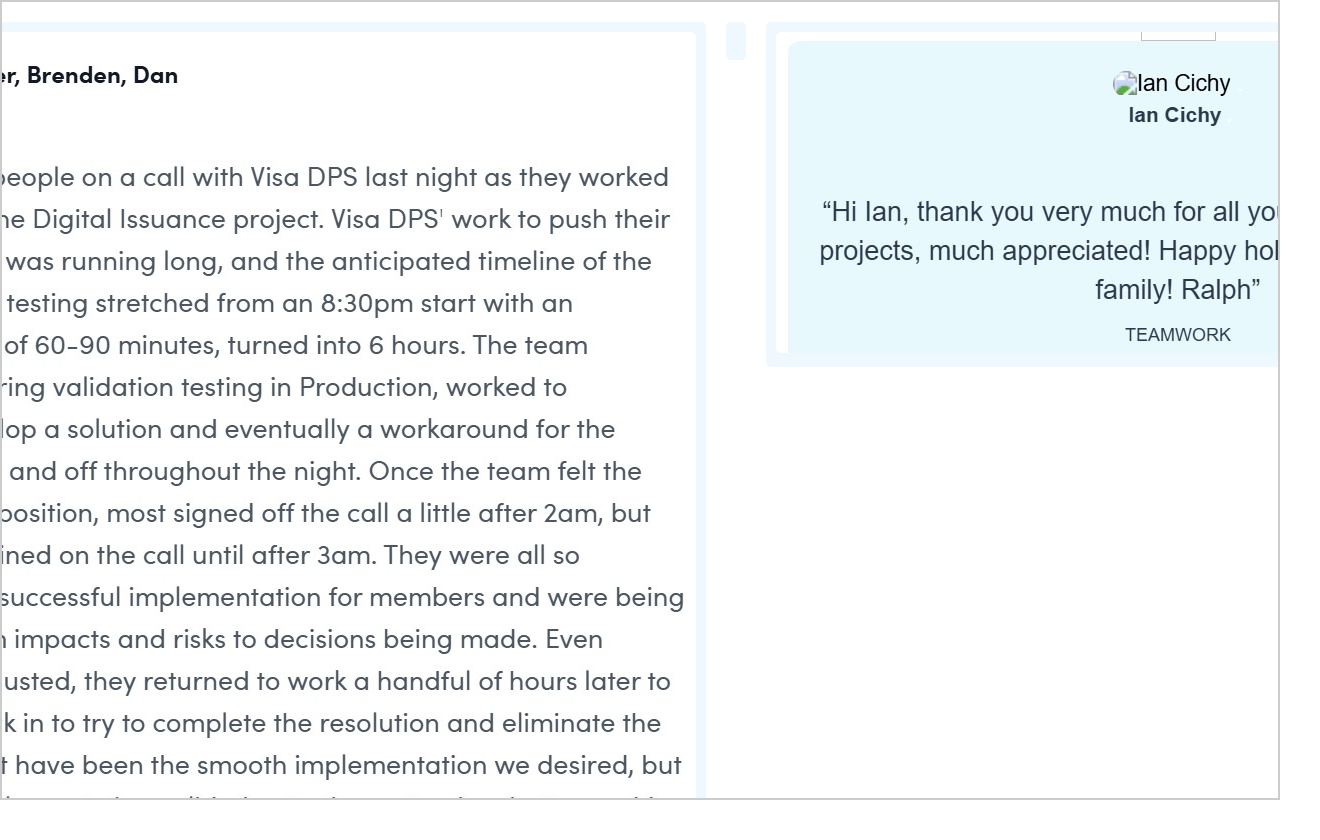
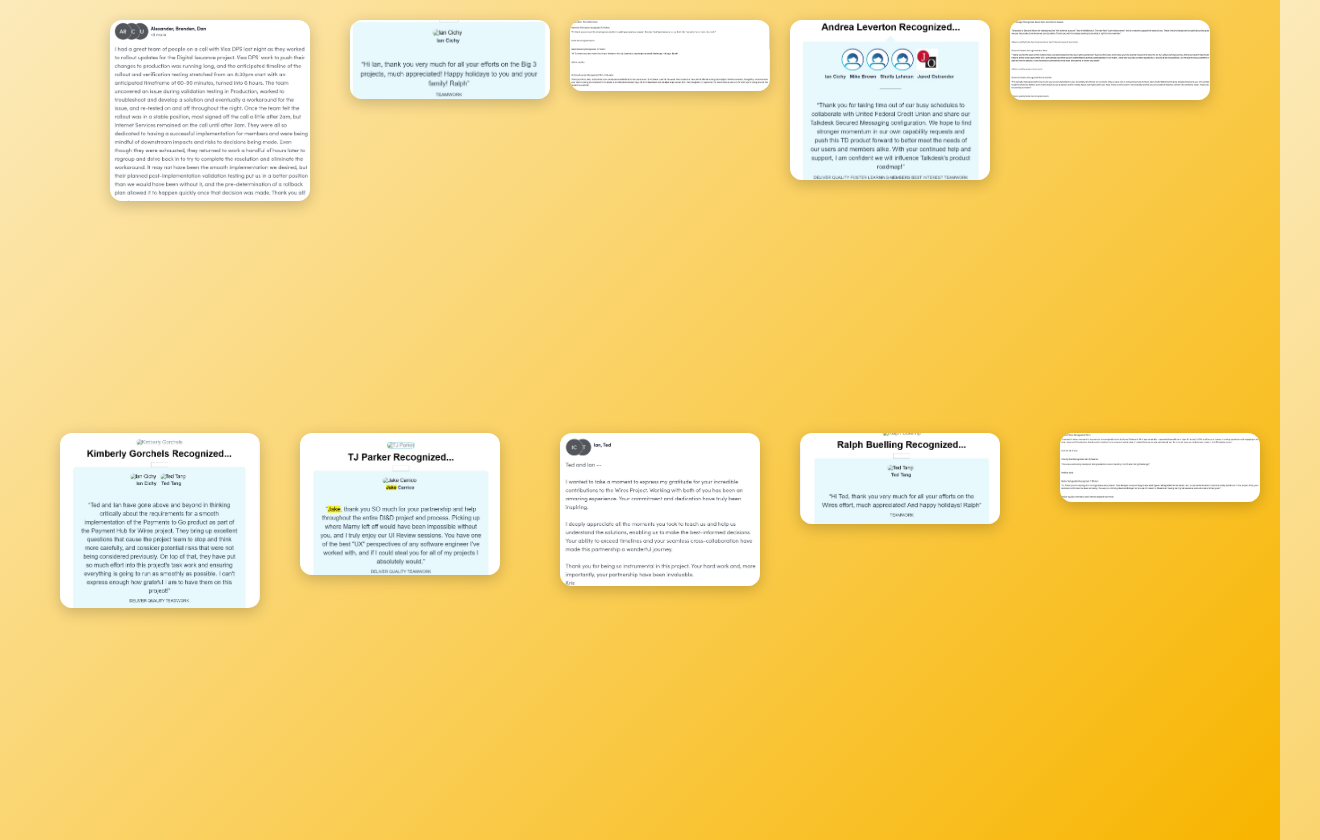
Before and after one commit to rekhaaasum/Scroll-baby-scroll, a plain HTML site: page index.html in a window 1280 px wide. Shown: the whole page, 1320 px wide, since content can reach past the window. Before the commit the page ends 800 px from the top, so only its background shows below. Drawn offline with Linux system fonts and the light colour scheme.

Commit message:
Update index.html

```diff
--- a/index.html
+++ b/index.html
@@ -4,7 +4,36 @@
     <meta charset="UTF-8">
     <meta name="viewport" content="width=device-width, initial-scale=1.0">
     <title>Scrolling Messages</title>
-    <link rel="stylesheet" href="styles.css">
+
+    <style>
+        body {
+            background: linear-gradient(135deg, #fceabb, #f8b500); /* Golden sunrise vibe */
+            font-family: 'Segoe UI', sans-serif;
+            color: #333;
+            margin: 0;
+            padding: 0;
+        }
+
+        .scrolling-container {
+            padding: 20px;
+            display: flex;
+            flex-wrap: wrap;
+            justify-content: center;
+            gap: 20px;
+        }
+
+        .message img {
+            max-width: 200px;
+            height: auto;
+            border-radius: 12px;
+            box-shadow: 0 4px 15px rgba(0, 0, 0, 0.2);
+            transition: transform 0.3s ease;
+        }
+
+        .message img:hover {
+            transform: scale(1.05);
+        }
+    </style>
 </head>
 <body>
     <div class="scrolling-container" id="scrolling-container">
@@ -38,7 +67,4 @@
 
     <script src="script.js"></script>
 </body>
-
-
-
 </html>
```
